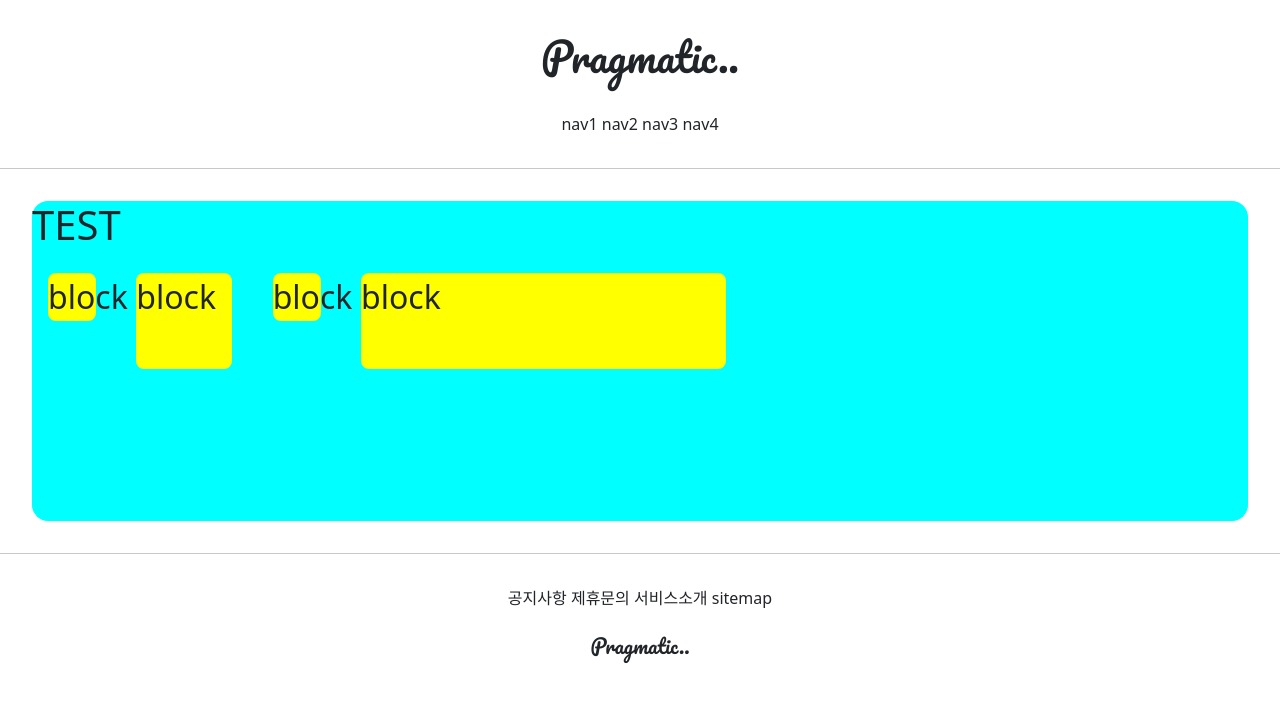
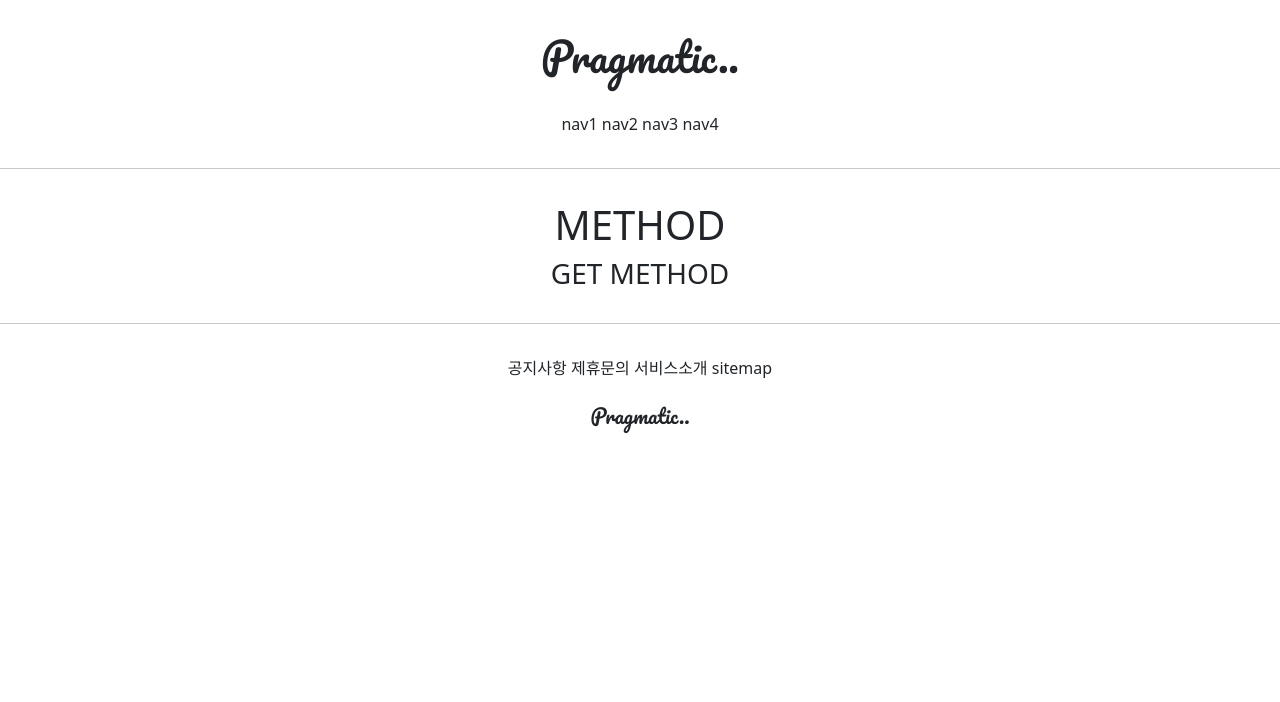
Before and after one commit to taroun/gis_1ban_1, a Django app: page /accounts/hello_world/ in a window 1280 px wide. Shown: the top 702 px of the page. Run offline with Django 3.2, Linux system fonts and the light colour scheme; parts of the project's set-up code (start-up, migrations or seed data) failed here and were passed over.

Commit message:
7/8 1ban class commit 2

```diff
--- a/accountapp/templates/accountapp/hello_world.html
+++ b/accountapp/templates/accountapp/hello_world.html
@@ -2,24 +2,11 @@
 
 {% block content %}
 
-    {#  임시 style sheet  #}
-     <style>
-        .testing{
-            background-color: yellow;
-            display: inline-block;
-            margin: 1rem;
-            height: 48px;
-            width: 48px;
-            border-radius: .5rem;
-        }
-     </style>
+    <div style="text-align: center; margin: 2rem;">
+        <h1>METHOD</h1>
 
-    <div style="height: 20rem; background-color: aqua; margin: 2rem; border-radius: 1rem; font-size: 2rem;">
-        <h1>TEST</h1>
-        <div class="testing" style="height: 48px;width: 48px">block</div>
-        <div class="testing" style="height: 3em;width: 3em">block</div>
-        <div class="testing" style="height: 3rem;width: 3rem">block</div>
-        <div class="testing" style="height: 30%;width: 30%">block</div>
+        <h3>{{ text }}</h3>
+
     </div>
 
 {% endblock %}
--- a/accountapp/views.py
+++ b/accountapp/views.py
@@ -8,5 +8,12 @@ from django.shortcuts import render
 #    return HttpResponse('Hello World!')
 
 #html을 가져오기
+#분기점 생성
+#render에 추가정보 보내주기 text객체에 접근 가능함
 def hello_world(request):
-    return render(request, 'accountapp/hello_world.html')
+    if request.method == 'POST':
+        return render(request, 'accountapp/hello_world.html',
+                      context={'text': 'POST METHOD'})
+    else:
+        return render(request, 'accountapp/hello_world.html',
+                      context={'text': 'GET METHOD'})
```
